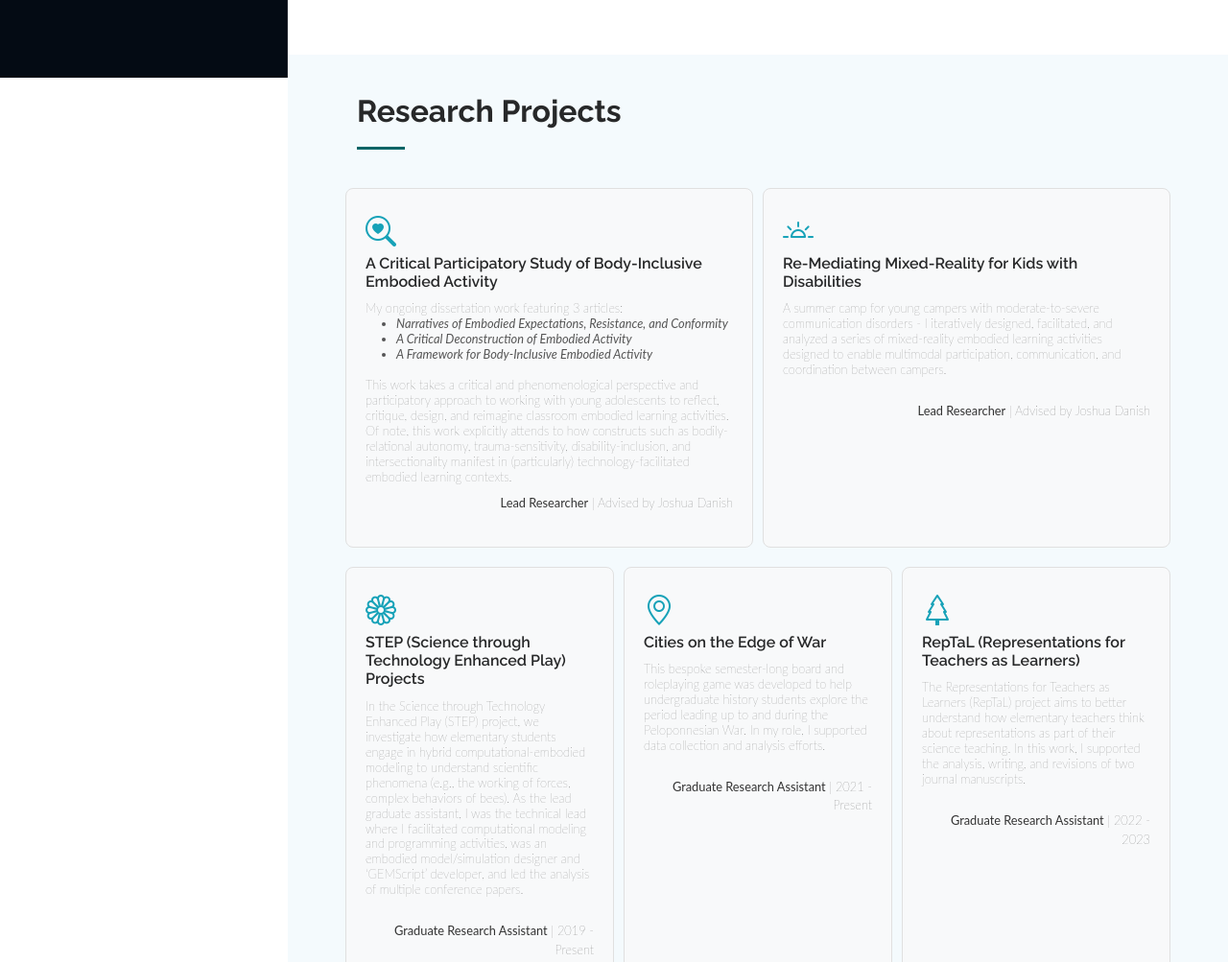
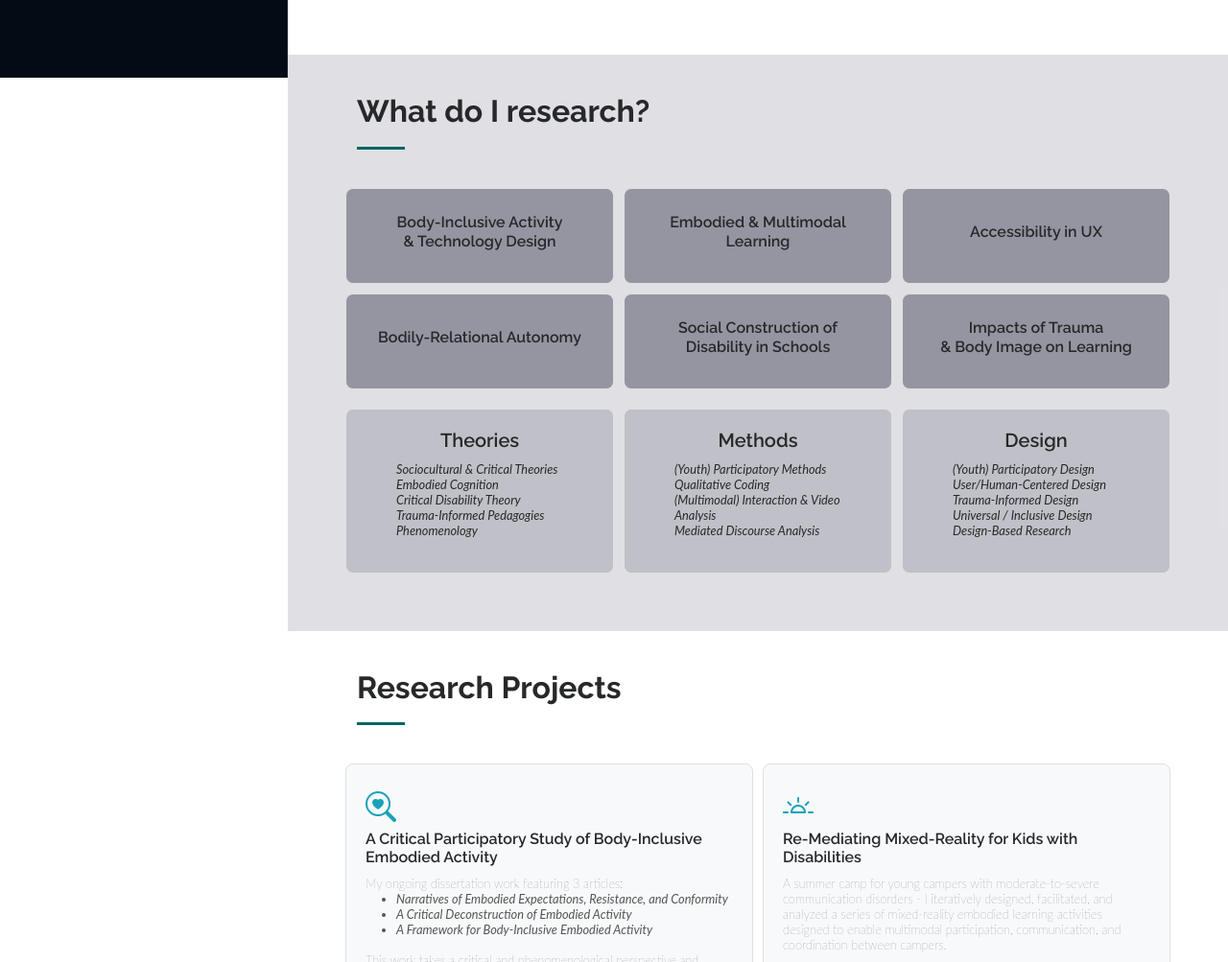
Before and after one commit to morganavickery/moravick.github.io, a plain HTML site: page index.html in a window 1280 px wide. Shown: the part 719-1722 px from the top of the page at 96% size. Drawn offline with Linux system fonts and the light colour scheme.

Commit message:
adding topics/tools section

```diff
--- a/assets/css/main.css
+++ b/assets/css/main.css
@@ -53,7 +53,7 @@
 /* Color Presets - These classes override global colors when applied to any section or element, providing reuse of the sam color scheme. */
 
 .light-background {
-  --background-color: #f4fafd;
+  --background-color: #27264024;
   --surface-color: #ffffff;
 }
 
@@ -68,6 +68,23 @@
 /* Smooth scroll */
 :root {
   scroll-behavior: smooth;
+}
+
+:root {
+  --bright-teal: #006466;
+  --mid-teal: #065A60;
+  --mid2-teal: #0B525B;
+  --dark-teal: #144552;
+  --deep-blue: #1B3A4B;
+  --deep-navy: #212F45;
+  --deep-indigo: #272640;
+  --deep-indigo-trans1: #27264067;
+  --deep-indigo-trans2: #2726402c;
+  --white: #FFFFFF;
+  --black: #000000;
+  --dark-purp: #312244;
+  --mid-purp: #3E1F47;
+  --bright-purp: #4D194D;
 }
 
 /*--------------------------------------------------------------
@@ -562,8 +579,6 @@ section,
 /*--------------------------------------------------------------
 # About Section
 --------------------------------------------------------------*/
-.about {
-}
 
 .about .content h2 {
   font-weight: 700;
@@ -573,6 +588,7 @@ section,
 .about-container {
   padding-bottom: 10px;
 }
+
 .about-list {
   padding-left: 40px;
   font-size: smaller;
@@ -601,10 +617,75 @@ section,
 }
 
 /*--------------------------------------------------------------
+# Tools Section
+--------------------------------------------------------------*/
+
+.tools .topics-container {
+  display: grid;
+  grid-template-columns: repeat(3, 1fr);
+  gap: 10px;
+  grid-auto-rows: minmax(100px, auto);
+  padding-bottom: 20px;
+}
+
+.topics-tile {
+  background-color: var(--deep-indigo-trans1);
+  border: 1px solid #e0e0e0;
+  border-radius: 8px;
+  padding: 20px;
+  transition: transform 0.3s ease, box-shadow 0.3s ease;
+  align-content: normal;
+  font-weight: lighter;
+  text-align: center;
+  align-content: center;
+}
+
+.tools .tools-container {
+  display: grid;
+  grid-template-columns: repeat(3, 1fr);
+  gap: 10px;
+  grid-auto-rows: minmax(100px, auto);
+  padding-bottom: 20px;
+}
+
+.tools-tile {
+  background-color: var(--deep-indigo-trans2);
+  /* color: white; */
+  border: 1px solid #e0e0e0;
+  border-radius: 8px;
+  padding: 20px;
+  transition: transform 0.3s ease, box-shadow 0.3s ease;
+  align-content: normal;
+  font-weight: lighter;
+  /* text-align: center; */
+}
+
+.tools-tile:hover {
+  transform: translateY(-5px);
+  box-shadow: 0 8px 20px rgba(0, 0, 0, 0.1);
+}
+
+.topics-tile:hover {
+  transform: translateY(-5px);
+  box-shadow: 0 8px 20px rgba(0, 0, 0, 0.1);
+}
+.tools-tile ul{
+  list-style-type: none;
+}
+.tools-tile li {
+  font-size: .8rem;
+  line-height: 1.25;
+  font-weight: normal;
+}
+.tools-tile h4 {
+ padding-bottom: 10px;
+}
+
+
+
+/*--------------------------------------------------------------
 # Technologies Section
 --------------------------------------------------------------*/
-.technologies {
-}
 
 .technologies .container-tiles {
   display: grid;
@@ -792,7 +873,7 @@ section,
   padding: 20px;
   margin-bottom: 20px;
   transition: transform 0.3s ease, box-shadow 0.3s ease;
-  align-content:normal;
+  align-content: normal;
 }
 
 .project-tile:hover {
@@ -820,9 +901,9 @@ section,
 }
 
 .project-tile .role {
-padding-top: 10px;
+  padding-top: 10px;
   font-size: 0.8rem;
-  font-weight:100;
+  font-weight: 100;
   color: #333;
   text-align: right;
 }
--- a/index.html
+++ b/index.html
@@ -8,7 +8,7 @@
   <meta content="" name="description">
   <meta content="" name="keywords">
 
-  <link rel="icon" href="assets/img/icons/journal-bookmark-fill.svg" />
+  <link rel="icon" href="assets/img/icons/journal-bookmark-fill.svg" f />
 
   <!-- Fonts -->
   <link href="https://fonts.googleapis.com" rel="preconnect">
@@ -87,7 +87,7 @@
     </section>
 
     <!-- About Section -->
-    <section id="about" class="about section">
+    <section id="about" class="about section" >
 
       <!-- Section Title -->
       <div class="container section-title" data-aos="fade-up">
@@ -110,8 +110,81 @@
 
     </section>
 
+    <!-- Tools Section -->
+    <section id="tools" class="tools section light-background">
+      <div class="container section-title" data-aos="fade-up">
+        <h2>What do I research?</h2>
+      </div><!-- End Section Title -->
+
+      <div class="topics-container">
+        <div class="topics-tile">
+          <h6> Body-Inclusive Activity<br>& Technology Design
+        </div>
+        <div class="topics-tile">
+          <h6> Embodied & Multimodal Learning</h6>
+        </div>
+        <div class="topics-tile">
+          <h6> Accessibility in UX</h6>
+        </div>
+        <div class="topics-tile">
+          <h6> Bodily-Relational Autonomy</h6>
+        </div>
+        <div class="topics-tile">
+          <h6> Social Construction of<br>Disability in Schools</h6>
+        </div>
+        <div class="topics-tile">
+          <h6> Impacts of Trauma<br>& Body Image on Learning</h6>
+        </div>
+      </div>
+
+      <div class="tools-container">
+
+        <!-- Theories -->
+        <div class="tools-tile">
+          <div class="tile-header">
+            <h4>Theories</h4>
+            <ul>
+              <li><em>Sociocultural & Critical Theories</em></li>
+              <li><em> Embodied Cognition</em></li>
+              <li><em>Critical Disability Theory</em></li>
+              <li><em>Trauma-Informed Pedagogies</em></li>
+              <li><em>Phenomenology</em></li>
+            </ul>
+          </div>
+        </div>
+
+        <!-- Methods -->
+        <div class="tools-tile">
+          <div class="tile-header">
+            <h4>Methods</h4>
+            <ul>
+              <li><em>(Youth) Participatory Methods</em></li>
+              <li><em> Qualitative Coding</em></li>
+              <li><em> (Multimodal) Interaction & Video Analysis</em></li>
+              <li><em> Mediated Discourse Analysis</em></li>
+            </ul>
+          </div>
+        </div>
+
+        <!-- Design -->
+        <div class="tools-tile">
+          <div class="tile-header">
+            <h4>Design</h4>
+            <ul>
+              <li><em>(Youth) Participatory Design</em></li>
+              <li><em>User/Human-Centered Design</em></li>
+              <li><em>Trauma-Informed Design</em></li>
+              <li><em>Universal / Inclusive Design</em></li>
+              <li><em>Design-Based Research </em></li>
+            </ul>
+          </div>
+        </div>
+      </div>
+
+    </section>
+
     <!-- Projects Section -->
-    <section id="projects" class="research projects section light-background">
+    <section id="projects" class="research projects section">
 
       <!-- Section Title -->
       <div class="container section-title" data-aos="fade-up">
@@ -160,7 +233,7 @@
 
         <!-- STEP Project -->
         <div class="project-tile">
-          <div class="icon flex-shrink-0"><i class="bi bi-flower1"></i></div>
+          <div class="icon flex-shrink-0"><i class="bi bi-flower3"></i></div>
           <div>
             <h4 class="title">STEP (Science through Technology Enhanced Play) Projects</h4>
             <p class="description">
@@ -176,7 +249,7 @@
 
         <!-- Cities on the Edge of War -->
         <div class="project-tile">
-          <div class="icon flex-shrink-0"><i class="bi bi-geo-alt"></i></div>
+          <div class="icon flex-shrink-0"><i class="bi bi-crosshair"></i></div>
           <div>
             <h4 class="title">Cities on the Edge of War</h4>
             <p class="description">
@@ -190,7 +263,7 @@
 
         <!-- RepTaL Project -->
         <div class="project-tile">
-          <div class="icon flex-shrink-0"><i class="bi bi-tree"></i></div>
+          <div class="icon flex-shrink-0"><i class="bi bi-marker-tip"></i></div>
           <div>
             <h4 class="title">RepTaL (Representations for Teachers as Learners)</h4>
             <p class="description">
@@ -204,7 +277,7 @@
 
         <!-- AT SETT Project -->
         <div class="project-tile">
-          <div class="icon flex-shrink-0"><i class="bi bi-tools"></i></div>
+          <div class="icon flex-shrink-0"><i class="bi bi-universal-access-circle"></i></div>
           <div>
             <h4 class="title">AT SETT Project (Assistive Technologies + SETT Framework)</h4>
             <p class="description">
@@ -218,7 +291,7 @@
 
         <!-- SEEDS Project -->
         <div class="project-tile">
-          <div class="icon flex-shrink-0"><i class="bi bi-plant"></i></div>
+          <div class="icon flex-shrink-0"><i class="bi bi-diagram-2"></i></div>
           <div>
             <h4 class="title">SEEDS (Scaffolding Explanations and Epistemic Development for Systems) Project</h4>
             <p class="description">
@@ -233,7 +306,7 @@
 
         <!-- CIT Education Research -->
         <div class="project-tile">
-          <div class="icon flex-shrink-0"><i class="bi bi-laptop"></i></div>
+          <div class="icon flex-shrink-0"><i class="bi bi-code-square"></i></div>
           <div>
             <h4 class="title">CIT (Computation and Informatic Technologies) Education Research</h4>
             <p class="description">
@@ -263,7 +336,7 @@
 
         <!-- Mindfulness in Human Development Project -->
         <div class="project-tile">
-          <div class="icon flex-shrink-0"><i class="bi bi-heart"></i></div>
+          <div class="icon flex-shrink-0"><i class="bi bi-lungs"></i></div>
           <div>
             <h4 class="title">Mindfulness in Human Development Project</h4>
             <p class="description">
@@ -279,7 +352,7 @@
     </section>
 
     <!-- Technologies Section -->
-    <section id="technologies" class="technologies section">
+    <section id="technologies" class="technologies section light-background">
 
       <!-- Section Title -->
       <div class="container section-title" data-aos="fade-up">
@@ -335,7 +408,8 @@
               <p>Graduate Researcher</p>
             </div>
             <div class="tile-footer">
-              <a href="https://modelingandevidence.org/" class="tile-link">Visit Site <i class="bi bi-arrow-right"></i></a>
+              <a href="https://modelingandevidence.org/" class="tile-link">Visit Site <i
+                  class="bi bi-arrow-right"></i></a>
             </div>
           </div>
         </div>
@@ -361,7 +435,8 @@
               <p>Analytics Architect & Data Analyst</p>
             </div>
             <div class="tile-footer">
-              <a href="https://toandthrough.uchicago.edu/" class="tile-link">Visit Site <i class="bi bi-arrow-right"></i></a>
+              <a href="https://toandthrough.uchicago.edu/" class="tile-link">Visit Site <i
+                  class="bi bi-arrow-right"></i></a>
             </div>
           </div>
         </div>
@@ -374,7 +449,8 @@
               <p>Lead Designer & Developer</p>
             </div>
             <div class="tile-footer">
-              <a href="https://sites.google.com/view/ilssa/home" class="tile-link">Visit Site <i class="bi bi-arrow-right"></i></a>
+              <a href="https://sites.google.com/view/ilssa/home" class="tile-link">Visit Site <i
+                  class="bi bi-arrow-right"></i></a>
             </div>
           </div>
         </div>
@@ -387,7 +463,8 @@
               <p>Lead Designer & Developer</p>
             </div>
             <div class="tile-footer">
-              <a href="https://lsgsaindiana.wixsite.com/iuls" class="tile-link">Visit Site <i class="bi bi-arrow-right"></i></a>
+              <a href="https://lsgsaindiana.wixsite.com/iuls" class="tile-link">Visit Site <i
+                  class="bi bi-arrow-right"></i></a>
             </div>
           </div>
         </div>
@@ -427,7 +504,7 @@
 
     </section>
 
-    <section id="cv" class="cv section light-background">
+    <section id="cv" class="cv section">
       <div class="container section-title" data-aos="fade-up">
         <h2>Curriculum Vitae</h2>
       </div><!-- End Section Title -->
```
Also changed, not shown: assets/img/icons/journal-bookmark-fill.svg.
